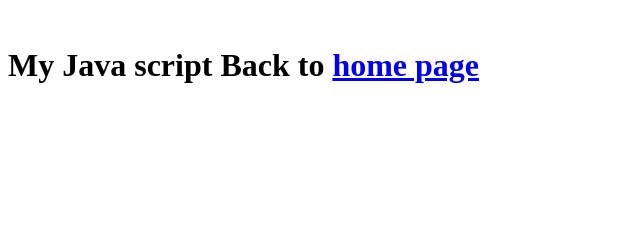
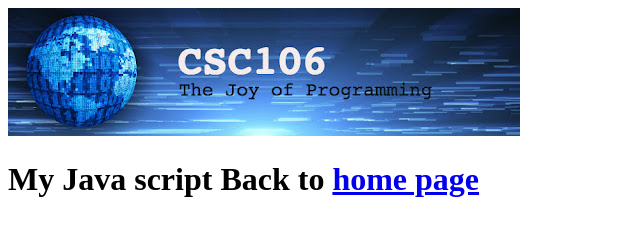
Before and after one commit to mrinconitp/github_mrinconitp.github.io, a plain HTML site: page index.html in a window 1280 px wide. Shown: the whole page, without its empty margins (0-640 px from the left). Drawn offline with Linux system fonts and the light colour scheme.

Commit message:
Update index.html

```diff
--- a/index.html
+++ b/index.html
@@ -5,7 +5,7 @@
     <title> Michael's Javascript Page</title>
   </head>
   <body>
-    <img src"csc106_banner.jpg">
+    <img src="csc106_banner.jpg">
     <h1>My Java script </h>
     Back to <a href="index.html"> home page </a>
 
```
